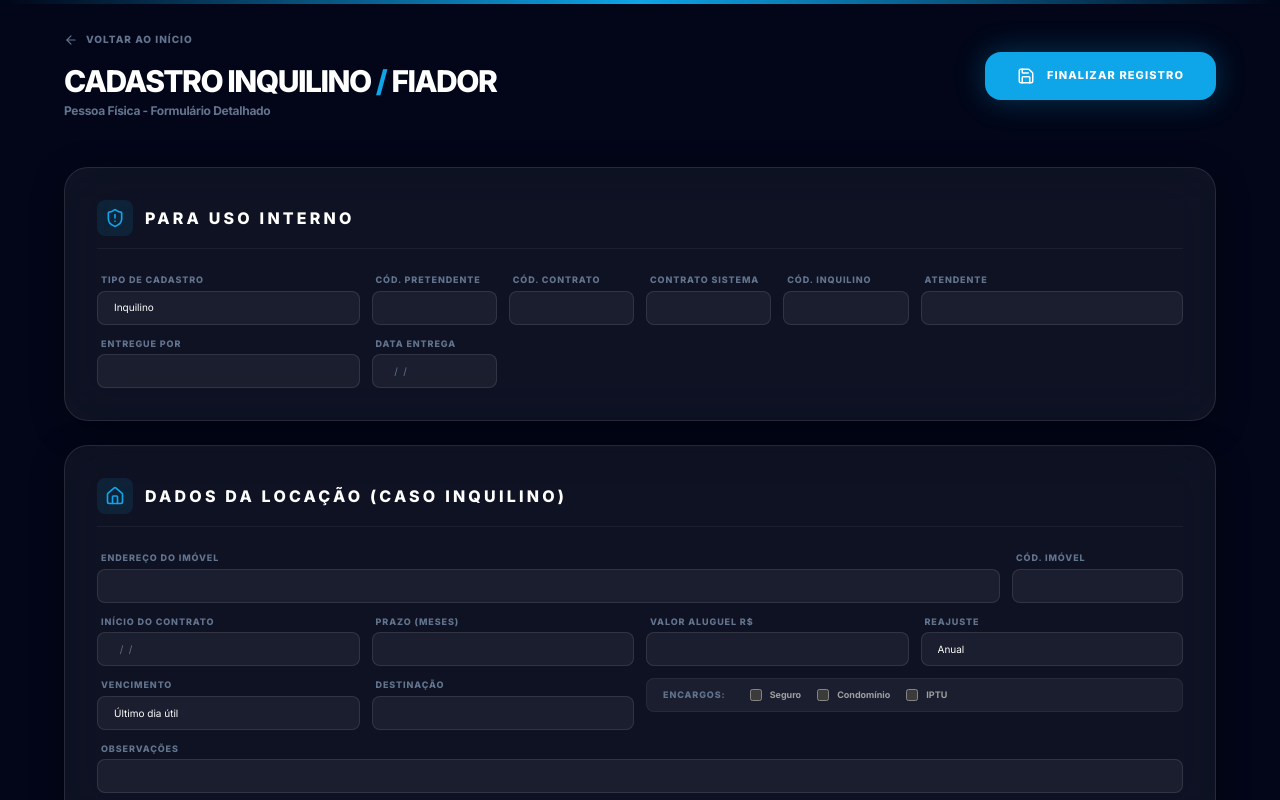
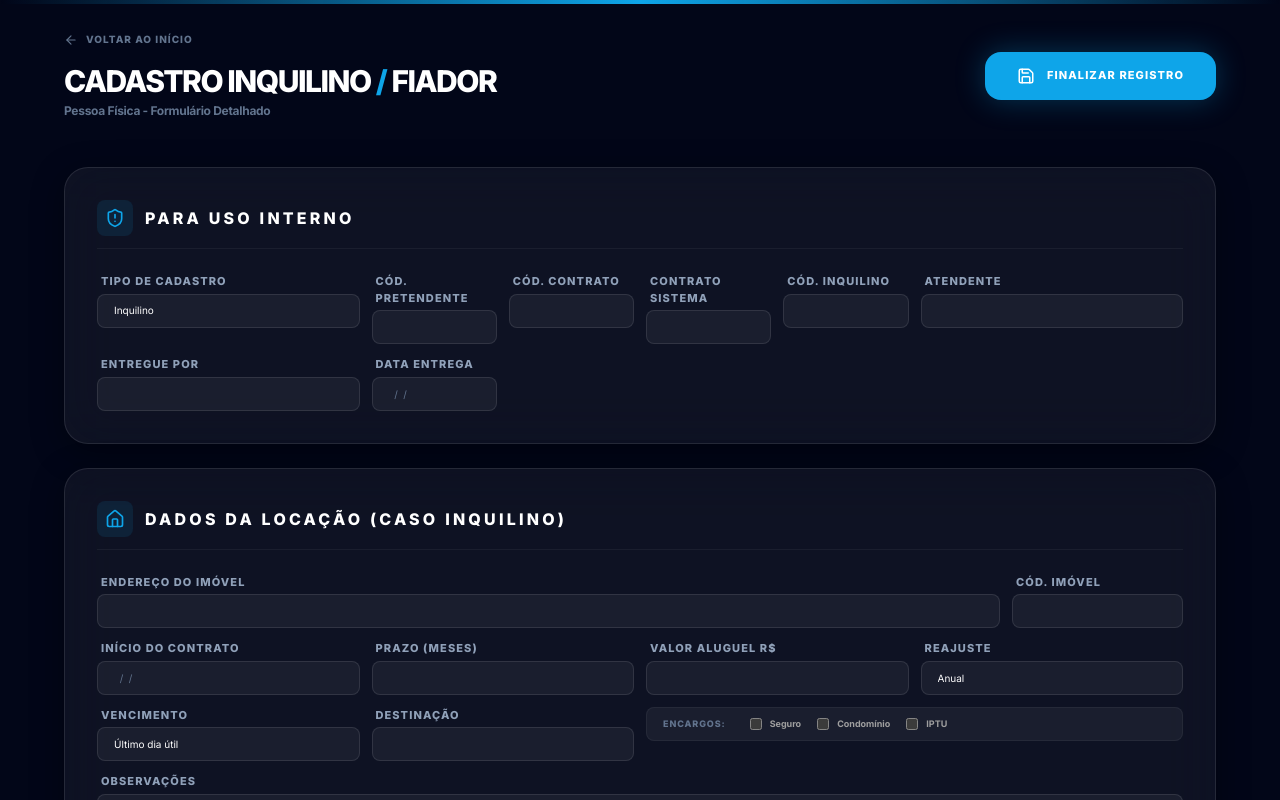
Before and after one commit to RfreireCadastros/Cadastros, a React (Vite) app: page /register/pf in a window 1280 px wide. Shown: the top 800 px of the page. Built offline with nearby package versions, Linux system fonts and the light colour scheme.

Commit message:
UI: Increase font sizes for document checklist and form labels to improve legibility

```diff
--- a/src/index.css
+++ b/src/index.css
@@ -47,7 +47,7 @@
   }
 
   .glass-label {
-    @apply block text-[9px] font-black text-slate-500 mb-1 ml-1 tracking-widest uppercase;
+    @apply block text-[11px] font-black text-slate-400 mb-1 ml-1 tracking-widest uppercase;
   }
 
   .text-gradient {
--- a/src/pages/FormPF.tsx
+++ b/src/pages/FormPF.tsx
@@ -606,10 +606,10 @@ export const FormPF: React.FC = () => {
             <SectionTitle icon={ClipboardCheck} title="Documentos e Finalização" />
             <div className="grid grid-cols-1 lg:grid-cols-2 gap-8">
               <div className="bg-white/5 p-4 rounded-xl border border-white/5">
-                <h4 className="text-[10px] font-black text-white uppercase tracking-widest mb-3 flex items-center gap-2">
-                  <Info size={12} className="text-primary" /> Checklist de Documentos
+                <h4 className="text-xs font-black text-white uppercase tracking-widest mb-3 flex items-center gap-2">
+                  <Info size={14} className="text-primary" /> Checklist de Documentos
                 </h4>
-                <ul className="text-[9px] text-slate-500 space-y-1.5 leading-relaxed font-bold">
+                <ul className="text-[11px] text-slate-400 space-y-2 leading-relaxed font-bold">
                   <li>• Cópia de Identidade e CPF (Frente e Verso)</li>
                   <li>• Se casado, cópia de Identidade e CPF do cônjuge</li>
                   <li>• Comprovante de endereço atualizado</li>
```
